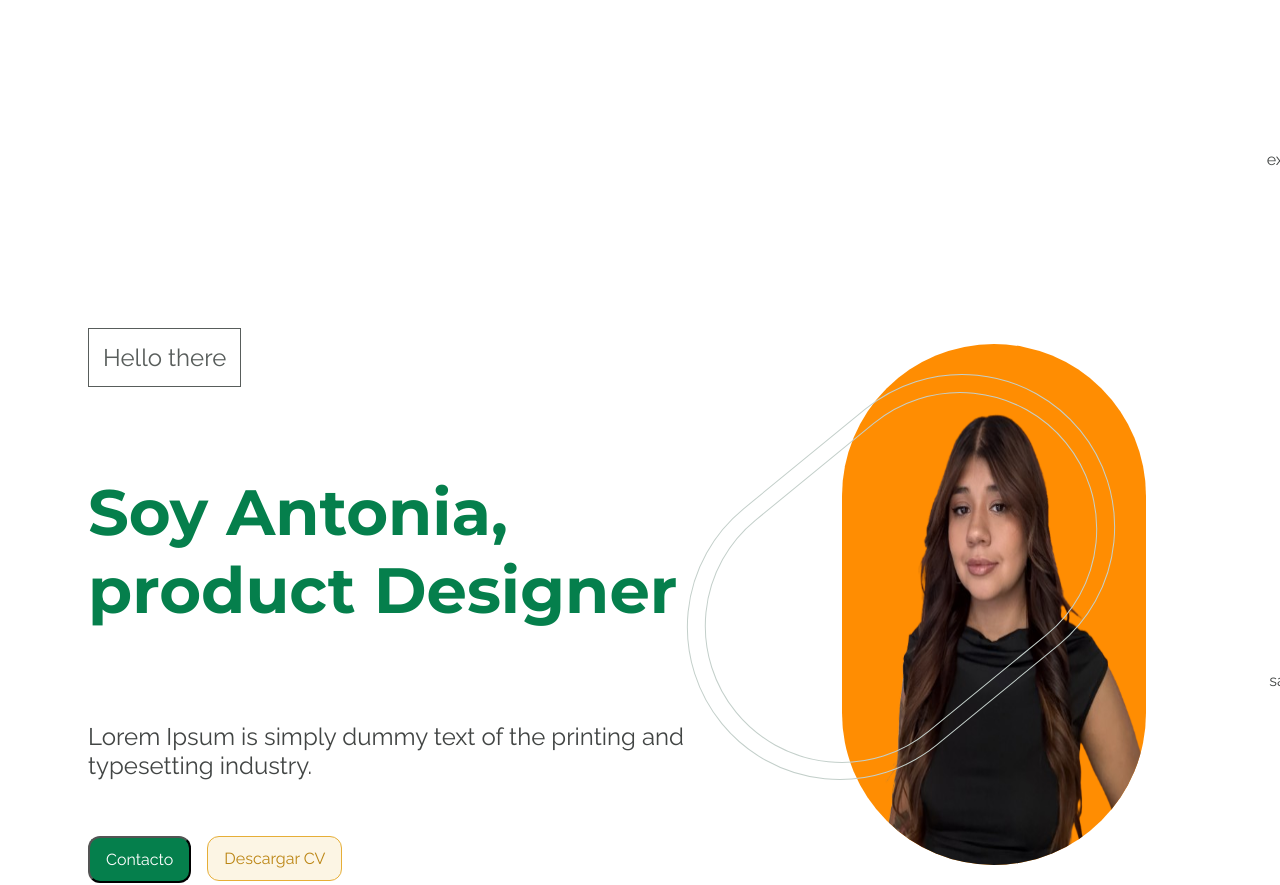
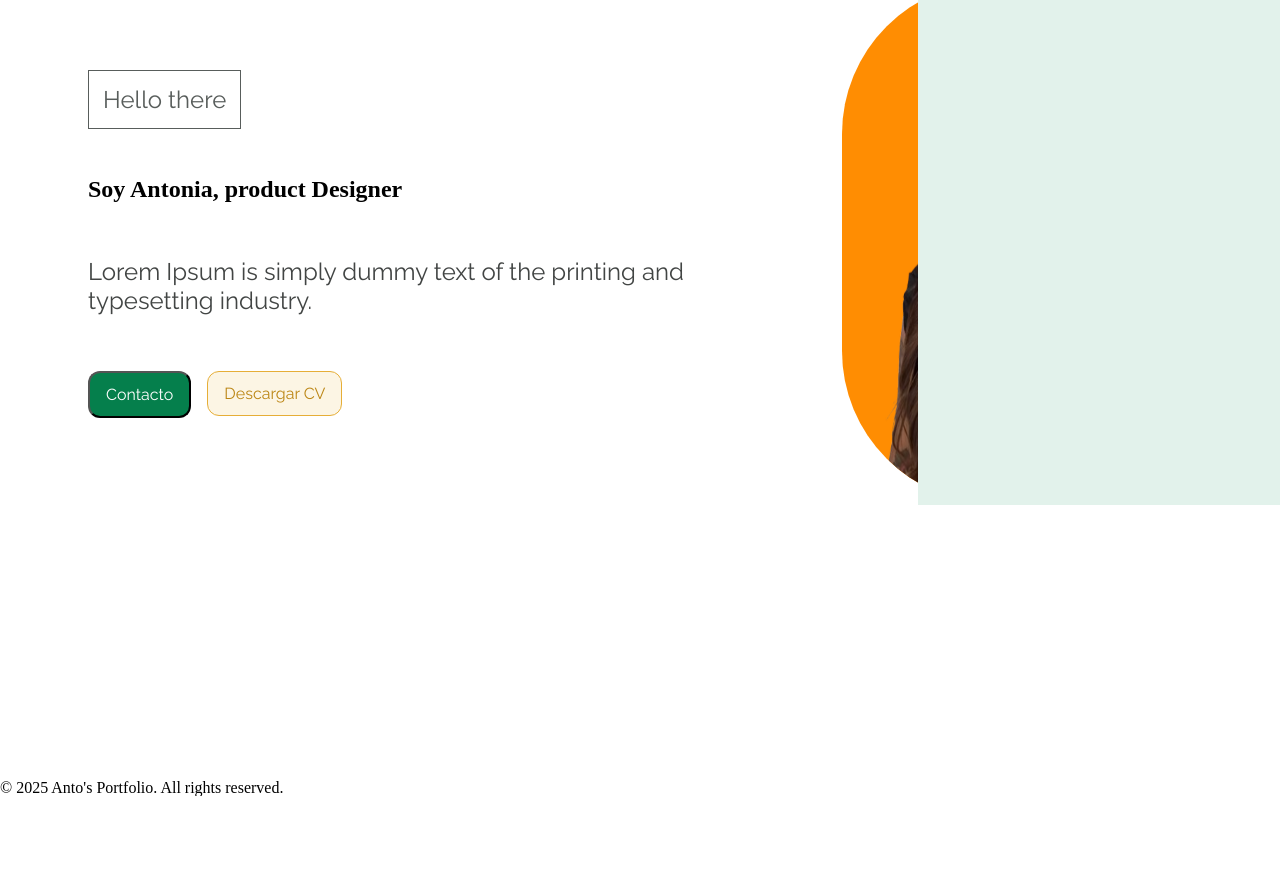
Before and after one commit to jeannettearias/AntoPortfolio, a React (Vite) app: page / in a window 1280 px wide. Shown: the part 516-1401 px from the top of the page. After the commit the page ends 1312 px from the top, so only its background shows below. Built offline with nearby package versions, Linux system fonts and the light colour scheme.

Commit message:
fix the data structure

```diff
--- a/src/components/layout/Hero.jsx
+++ b/src/components/layout/Hero.jsx
@@ -10,13 +10,13 @@ function Hero({ heroData }) {
                         <label className="tag__label">Hello there</label>
                     </div>
                     <div className="hero__content__content">
-                        <h1 className="hero__title">Soy Antonia, product Designer</h1>
-                        <p className="hero__description">Lorem Ipsum is simply dummy text of the printing and typesetting industry.</p>
+                        <h1 className="hero__title_1">Soy Antonia, product Designer</h1>
+                        <p className="hero__description">Lorem Ipsum is simply dummy text
+                            of the printing and typesetting industry.</p>
                     </div>
                     <div className="group-buttons">
                         <button className="contacto__btn">Contacto</button>
                         <button className="descargar__btn">Descargar CV</button>
-
                     </div>
                 </div>
                 <div className="hero__info">
@@ -30,20 +30,18 @@ function Hero({ heroData }) {
                             className="hero__img"
                             src="/images/Anto__hero.png" alt="" />
                     </div>
-                    <div
-                        className="data__sections"
-                    >
-                        {heroData.map(item => (
-                            <div className="data__section" key={item.id}>
-                                <div className="data__content">
+                    <div className="data__sections">
+                        <div className="data__content">
+                            {heroData.map(item => (
+                                <div key={item.id} >
                                     <h4 className="hero__title">{item.numbData}</h4>
                                     <p className="hero__description">{item.description}</p>
                                 </div>
-                            </div>
-                        ))}
+                            ))}
+                        </div>
                     </div>
                 </div>
-            </section >
+            </section>
         </>
     );
 
--- a/src/styles/_hero.scss
+++ b/src/styles/_hero.scss
@@ -1,5 +1,6 @@
 .hero {
   display: flex;
+  height: 840px;
   padding: 200px 88px 116px 88px;
   align-items: center;
   gap: var(--base-px-09, 32px);
@@ -21,7 +22,7 @@
   padding: 14px;
   justify-content: center;
   align-items: center;
-  gap: 13.659px;
+  gap: 13px;
 
   border: 1px solid var(--Neutral-06, #585d5b);
 }
@@ -43,21 +44,11 @@
   align-items: flex-start;
   gap: 16px;
   align-self: stretch;
-}
 
   .hero__title {
     align-self: stretch;
 
     color: var(--Neutral-07, #424544);
-
-  /* H1/Semibold */
-  font-family: var(--Family-Title, Montserrat);
-  font-size: var(--Size-Heading-1, 64px);
-  font-style: normal;
-  font-weight: 600;
-  line-height: normal;
-
-  color: var(--Main-Primary, #057f4c);
 
     /* H1/Semibold */
     font-family: var(--Family-Title, Montserrat);
@@ -78,6 +69,7 @@
     font-style: normal;
     font-weight: 400;
     line-height: normal;
+  }
 }
 
 .group-buttons {
@@ -129,7 +121,6 @@
 
 .hero__info {
   display: flex;
-
   align-items: center;
   gap: 94px;
   align-self: stretch;
@@ -137,9 +128,12 @@
 
 .Detail_1 {
   width: 304px;
-  height: 521px;
+  height: 462px;
+  transform: rotate(50.694deg);
 
   position: absolute;
+  left: -119px;
+  top: -10px;
 
   .rectangle_3 {
     position: absolute;
@@ -170,6 +164,16 @@
   }
 }
 
+.Detail_2 {
+  width: 449px;
+  height: 521px;
+
+  position: absolute;
+  right: -87px;
+
+  background: var(--Green-01, #e2f2eb);
+}
+
 .figma__picture {
   display: flex;
   width: 304px;
@@ -186,11 +190,12 @@
     align-self: stretch;
 
     border-radius: 1000px;
-    background: var(--Main-Secondary, #ff8d02);
+    background: -84.265px -37.958px / 154.117% 107.579% no-repeat,
+      var(--Main-Secondary, #ff8d02);
   }
 }
 
-.data__section {
+.data__sections {
   display: flex;
   width: 112px;
   height: 521px;
@@ -210,7 +215,6 @@
 
   .hero__title {
     align-self: stretch;
-
     color: var(--Main-Primary, #057f4c);
     text-align: right;
 
```
Lines whose indentation alone changed are shown as unchanged.
